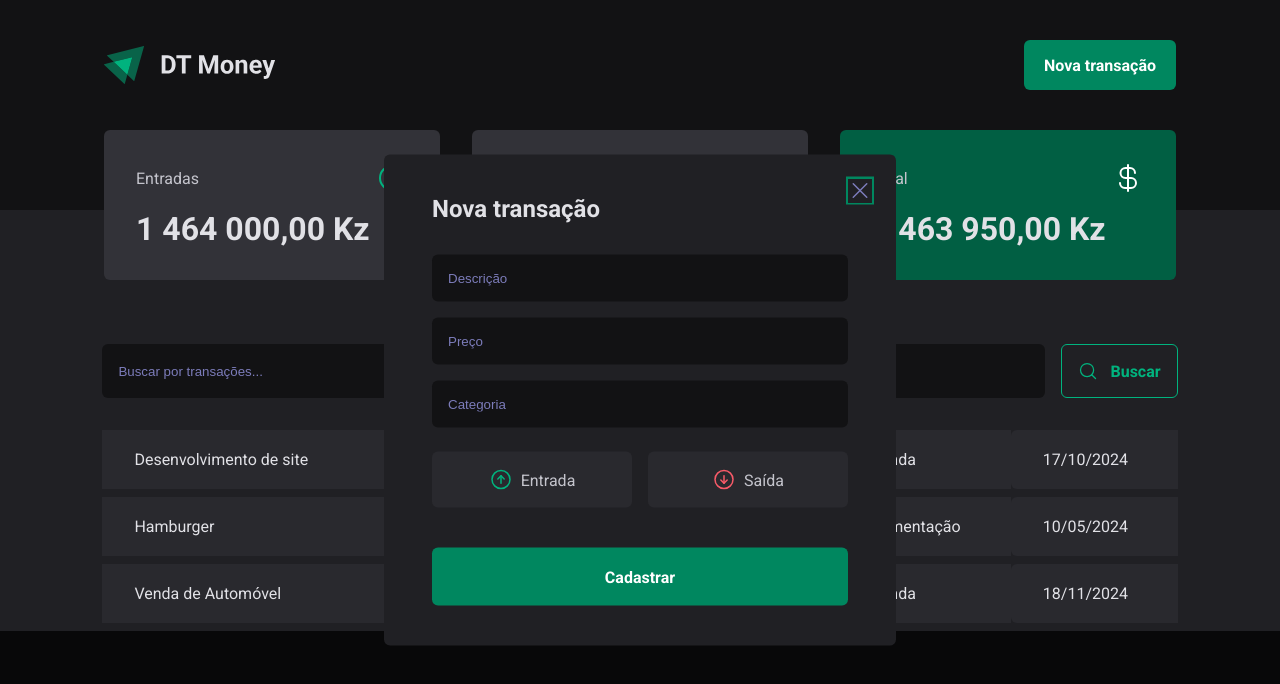
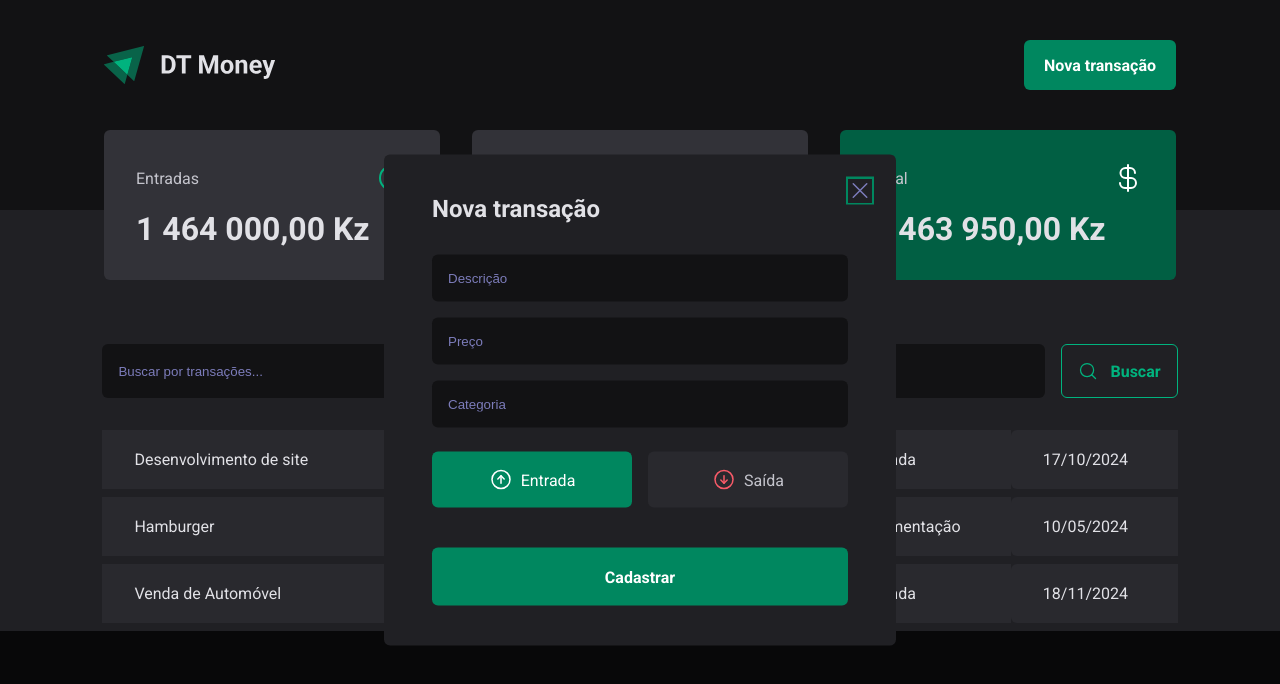
Before and after one commit to KicungaTI97/DT-Money, a React (Vite) app: page / in a window 1280 px wide. Both pictures are taken after a click on the button "Nova transação". Shown: the top 684 px of the page. Built offline with nearby package versions, Linux system fonts and the light colour scheme; data requests are answered from the project's data file.

Commit message:
Conexão com a API - Controlled components

```diff
--- a/src/components/NewTransactionModal/index.tsx
+++ b/src/components/NewTransactionModal/index.tsx
@@ -2,7 +2,7 @@ import * as Dialog from "@radix-ui/react-dialog";
 import { CloseButton, Content, Overlay, TransactionType, TransactionTypeButton } from "./style";
 import { ArrowCircleDown, ArrowCircleUp, X } from "phosphor-react";
 import * as z from 'zod'
-import { useForm } from "react-hook-form";
+import { Controller, useForm } from "react-hook-form";
 import { zodResolver } from "@hookform/resolvers/zod";
 
 
@@ -10,13 +10,16 @@ const newTransactionFormSchema = z.object({
     description: z.string(),
     price: z.number(),
     category: z.string(),
-    //type: z.enum(['income', 'outcome']),
+    type: z.enum(['income', 'outcome']),
 })
 
 type NewTransactionFormInputs = z.infer<typeof newTransactionFormSchema>;
 export function NewTransactionModal(){
-    const {register, handleSubmit, formState: {isSubmitting}} = useForm<NewTransactionFormInputs>({
-        resolver: zodResolver(newTransactionFormSchema)
+    const {control,register, handleSubmit, formState: {isSubmitting}} = useForm<NewTransactionFormInputs>({
+        resolver: zodResolver(newTransactionFormSchema),
+        defaultValues:{
+            type: 'income',
+        }
     })
 
     async function handleCreateNewTransaction(data: NewTransactionFormInputs){
@@ -54,17 +57,25 @@ export function NewTransactionModal(){
                             {...register('category')}
                         />
 
-                        <TransactionType>
+                       <Controller
+                        control={control}
+                        name="type"
+                        render={({field}) =>{
+                            return(
+                                <TransactionType onValueChange={field.onChange} value={field.value}>
                                     <TransactionTypeButton variant="income" value="income">
                                         <ArrowCircleUp size={24}/>
                                         Entrada
                                     </TransactionTypeButton>
 
-                            <TransactionTypeButton variant="outcome" value="outcome">
+                                    <TransactionTypeButton variant="outcome"value="outcome">
                                         <ArrowCircleDown size={24}/>
                                         Saída
                                     </TransactionTypeButton>
                                 </TransactionType>
+                            )
+                        }}
+                       />
 
                         <button type="submit" disabled={isSubmitting}>
                             Cadastrar
```
Lines whose indentation alone changed are shown as unchanged.
